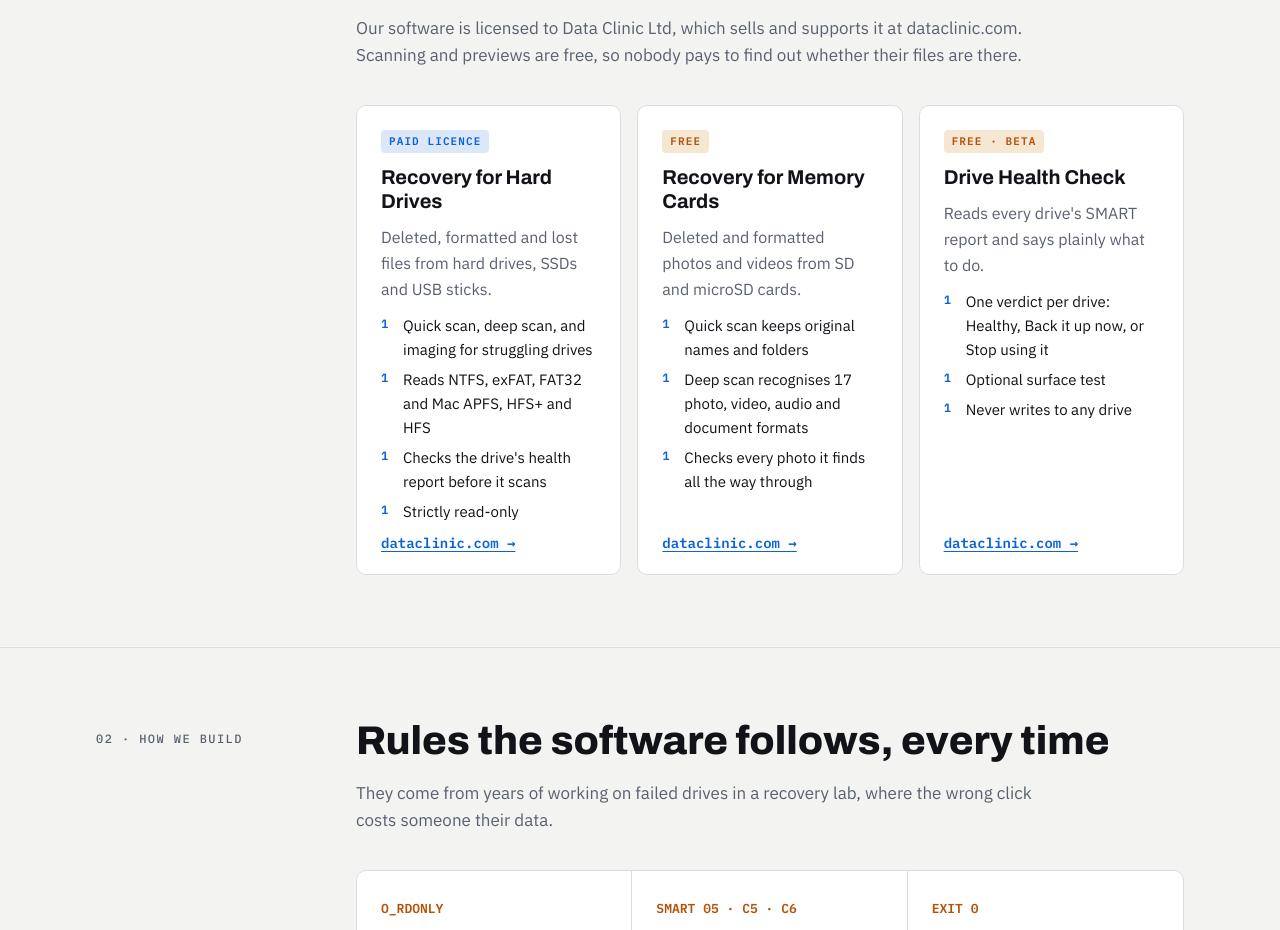
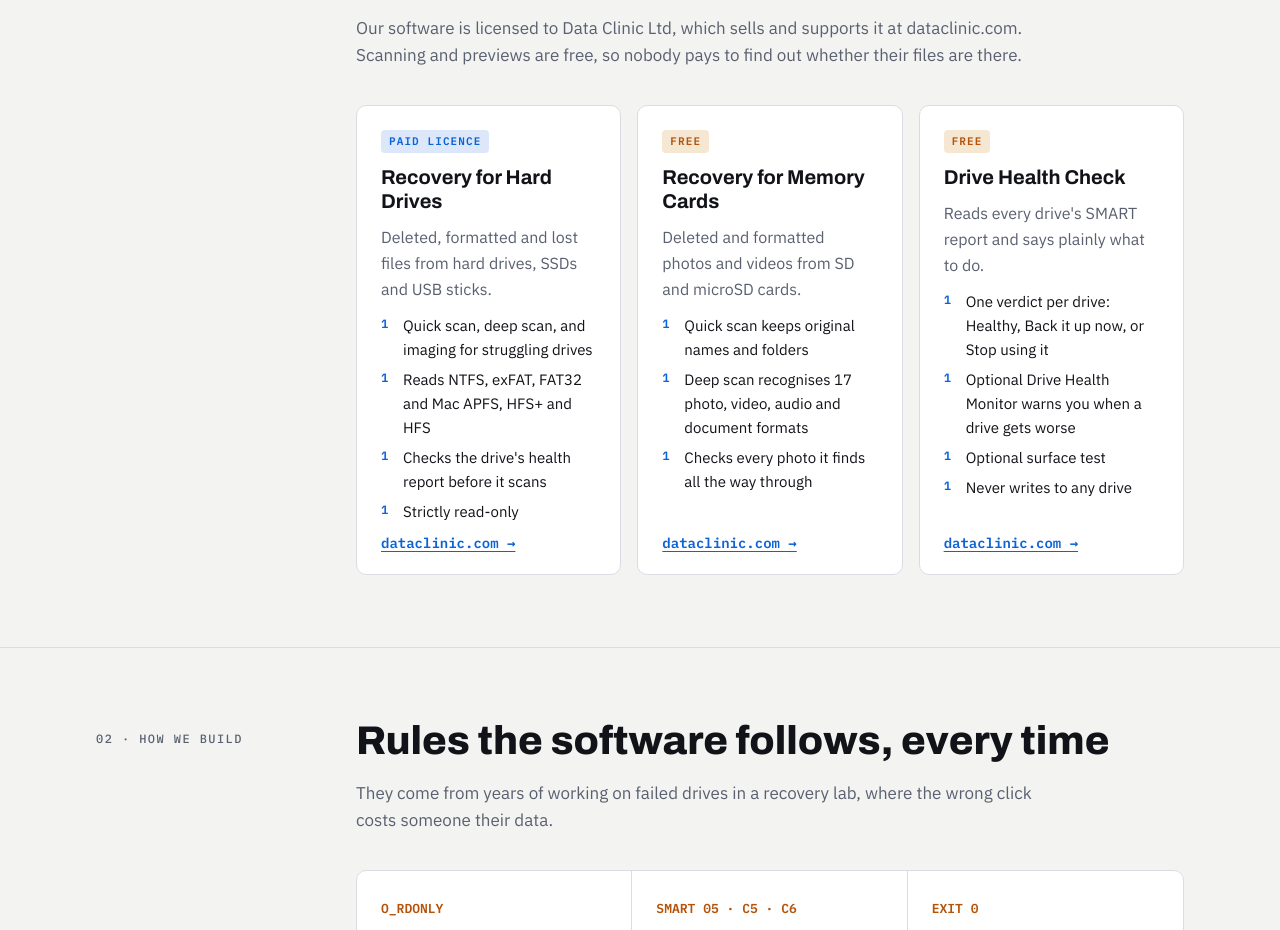
Before and after one commit to xortechnology/xor-technology-site, a plain HTML site: page index.html in a window 1280 px wide. Shown: the part 909-1839 px from the top of the page. Drawn offline with Linux system fonts and the light colour scheme.

Commit message:
Add files via upload

```diff
--- a/index.html
+++ b/index.html
@@ -242,11 +242,12 @@ footer p{margin:0;max-width:44em}
             <a class="more" href="https://www.dataclinic.com/memory-card-recovery-software/" target="_blank" rel="noopener">dataclinic.com →</a>
           </article>
           <article class="prod">
-            <span class="tag free">Free · beta</span>
+            <span class="tag free">Free</span>
             <h3>Drive Health Check</h3>
             <p>Reads every drive's SMART report and says plainly what to do.</p>
             <ul>
               <li>One verdict per drive: Healthy, Back it up now, or Stop using it</li>
+              <li>Optional Drive Health Monitor warns you when a drive gets worse</li>
               <li>Optional surface test</li>
               <li>Never writes to any drive</li>
             </ul>
```
